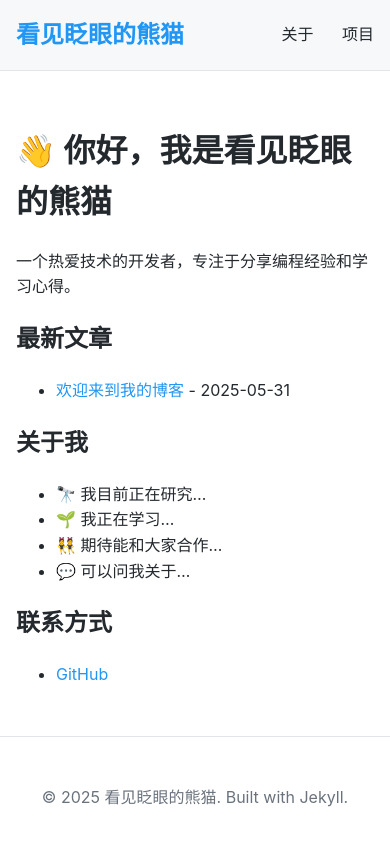
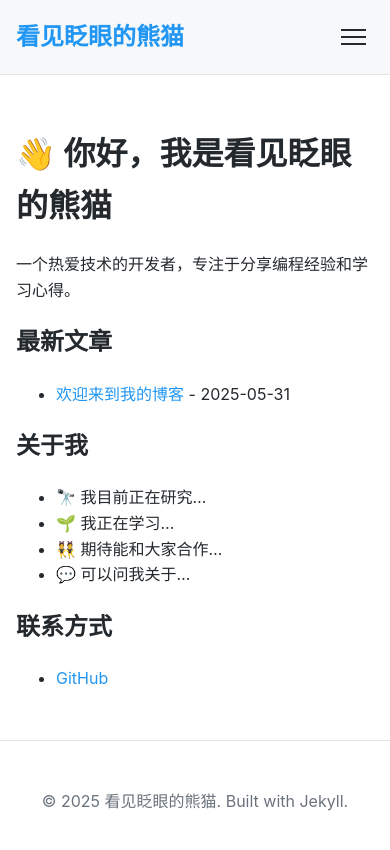
Before and after one commit to kanfu-panda/kanfu-panda.github.io, a Jekyll site: the page built from index.md, in a window 390 px wide. Shown: the top 850 px of the page. Built offline with Jekyll 4.4.1, drawn with Linux system fonts in a browser that asks for light colours; comment, search, counter and statistics services are not loaded.

Commit message:
添加响应式导航和评论系统

```diff
--- a/_config.yml
+++ b/_config.yml
@@ -5,6 +5,17 @@ description: >-
 baseurl: ""
 url: "https://kanfu-panda.github.io"
 github_username: kanfu-panda
+
+# Gitalk 评论系统配置
+gitalk:
+  enable: true
+  clientID: Ov23liYIrEDkxKIEN9Pv # 从 GitHub Application 获取
+  clientSecret: 526132a651442e75c59ae87db4ed4469e92bf001 # 从 GitHub Application 获取
+  repo: kanfu-panda.github.io    # 存储评论的 repo
+  owner: kanfu-panda             # 您的 GitHub ID
+  admin: ['kanfu-panda']         # 管理员名单
+  id: location.pathname          # 页面唯一标识
+  language: zh-CN               # 语言设置
 
 # Build settings
 markdown: kramdown
--- a/_layouts/default.html
+++ b/_layouts/default.html
@@ -1,20 +1,26 @@
 <!DOCTYPE html>
 <html lang="zh-CN">
-<head>
-    <meta charset="UTF-8">
+<head>    <meta charset="UTF-8">
     <meta name="viewport" content="width=device-width, initial-scale=1.0">
     <title>{% if page.title %}{{ page.title }} - {% endif %}{{ site.title }}</title>
     <link rel="stylesheet" href="{{ '/assets/css/style.css' | relative_url }}">
     <link rel="stylesheet" href="https://cdnjs.cloudflare.com/ajax/libs/font-awesome/5.15.4/css/all.min.css">
+    <link rel="stylesheet" href="https://cdn.jsdelivr.net/npm/gitalk@1/dist/gitalk.css">
     {% seo %}
 </head>
-<body>
-    <header class="site-header">
+<body>    <header class="site-header">
         <div class="wrapper">
             <a class="site-title" href="{{ '/' | relative_url }}">{{ site.title }}</a>
             <nav class="site-nav">
-                <a href="{{ '/about/' | relative_url }}">关于</a>
-                <a href="{{ '/projects/' | relative_url }}">项目</a>
+                <button class="menu-icon" aria-label="Toggle Menu">
+                    <span></span>
+                    <span></span>
+                    <span></span>
+                </button>
+                <div class="nav-links">
+                    <a href="{{ '/about/' | relative_url }}">关于</a>
+                    <a href="{{ '/projects/' | relative_url }}">项目</a>
+                </div>
             </nav>
         </div>
     </header>
@@ -23,12 +29,32 @@
         <div class="wrapper">
             {{ content }}
         </div>
-    </main>
-
-    <footer class="site-footer">
+    </main>    <footer class="site-footer">
         <div class="wrapper">
             <p>&copy; {{ site.time | date: '%Y' }} {{ site.title }}. Built with Jekyll.</p>
         </div>
     </footer>
+
+    {% if site.gitalk.enable %}
+    <div id="gitalk-container"></div>
+    <script src="https://cdn.jsdelivr.net/npm/gitalk@1/dist/gitalk.min.js"></script>
+    <script>
+        var gitalk = new Gitalk({
+            clientID: '{{ site.gitalk.clientID }}',
+            clientSecret: '{{ site.gitalk.clientSecret }}',
+            repo: '{{ site.gitalk.repo }}',
+            owner: '{{ site.gitalk.owner }}',
+            admin: {{ site.gitalk.admin | jsonify }},
+            id: window.location.pathname,
+            language: '{{ site.gitalk.language }}'
+        });
+        gitalk.render('gitalk-container');
+    </script>    {% endif %}
+
+    <script>
+        document.querySelector('.menu-icon').addEventListener('click', function() {
+            document.querySelector('.nav-links').classList.toggle('active');
+        });
+    </script>
 </body>
 </html>
--- a/assets/css/style.scss
+++ b/assets/css/style.scss
@@ -43,14 +43,65 @@ body {
     text-decoration: none;
 }
 
+.site-nav {
+    display: flex;
+    align-items: center;
+}
+
+.menu-icon {
+    display: none;
+    background: none;
+    border: none;
+    cursor: pointer;
+    padding: 0.5rem;
+    margin-left: 1rem;
+
+    span {
+        display: block;
+        width: 25px;
+        height: 2px;
+        background: var(--text-color);
+        margin: 5px 0;
+        transition: all 0.3s ease;
+    }
+}
+
 .site-nav a {
     margin-left: 1.5rem;
     color: var(--text-color);
     text-decoration: none;
+    transition: color 0.3s ease;
 }
 
 .site-nav a:hover {
     color: var(--main-color);
+}
+
+@media screen and (max-width: 600px) {
+    .menu-icon {
+        display: block;
+    }
+
+    .nav-links {
+        display: none;
+        position: absolute;
+        top: 100%;
+        left: 0;
+        right: 0;
+        background: var(--bg-color);
+        padding: 1rem;
+        box-shadow: 0 2px 5px rgba(0,0,0,0.1);
+
+        &.active {
+            display: block;
+        }
+
+        a {
+            display: block;
+            margin: 1rem 0;
+            text-align: center;
+        }
+    }
 }
 
 /* Main content */
```
